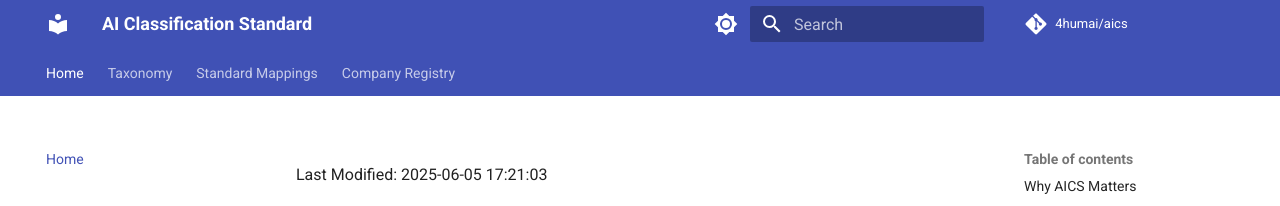
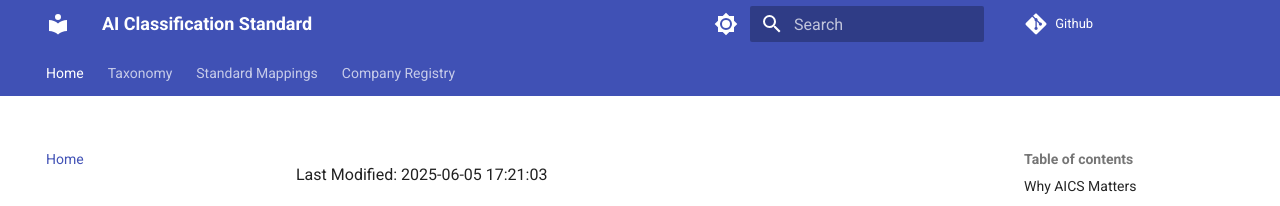
Before and after one commit to 4hum-ai/aics, an MkDocs documentation site: the page built from docs/index.md, in a window 1280 px wide. Shown: the top 206 px of the page. Built offline with MkDocs 1.6.1 and Material for MkDocs 9.7.7, drawn with Linux system fonts in a browser that asks for light colours; comment, search, counter and statistics services are not loaded.

Commit message:
docs: pointing the right repo

```diff
--- a/mkdocs.yml
+++ b/mkdocs.yml
@@ -1,8 +1,8 @@
 site_name: AI Classification Standard
 site_description: An open framework for classifying and evaluating artificial intelligence systems
 site_author: AICS Community
-repo_url: https://github.com/4humai/aics
-repo_name: 4humai/aics
+repo_url: https://github.com/4hum-ai/aics
+repo_name: Github
 site_url: https://4hum-ai.github.io/aics/
 use_directory_urls: true
 nav:
```
